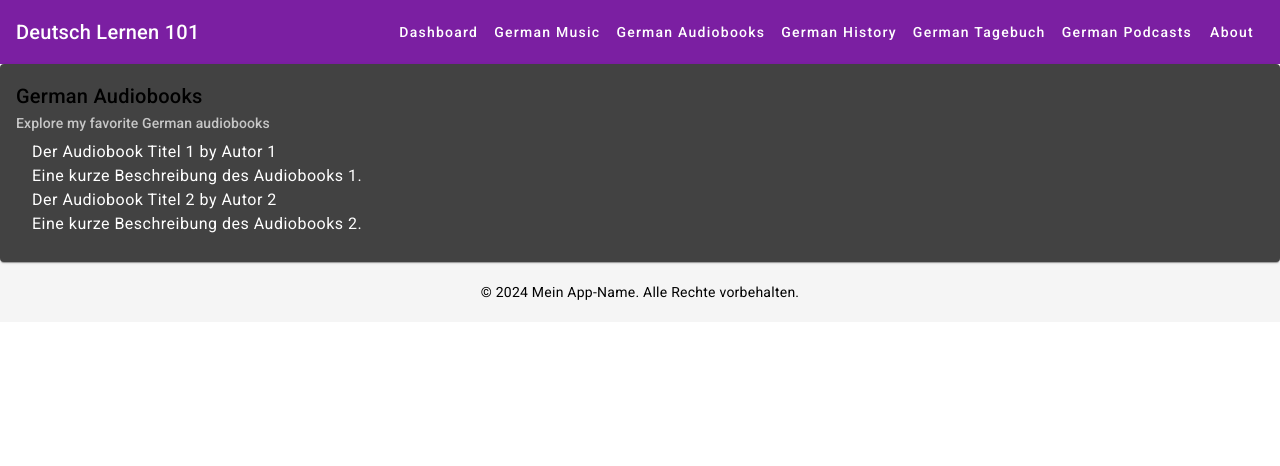
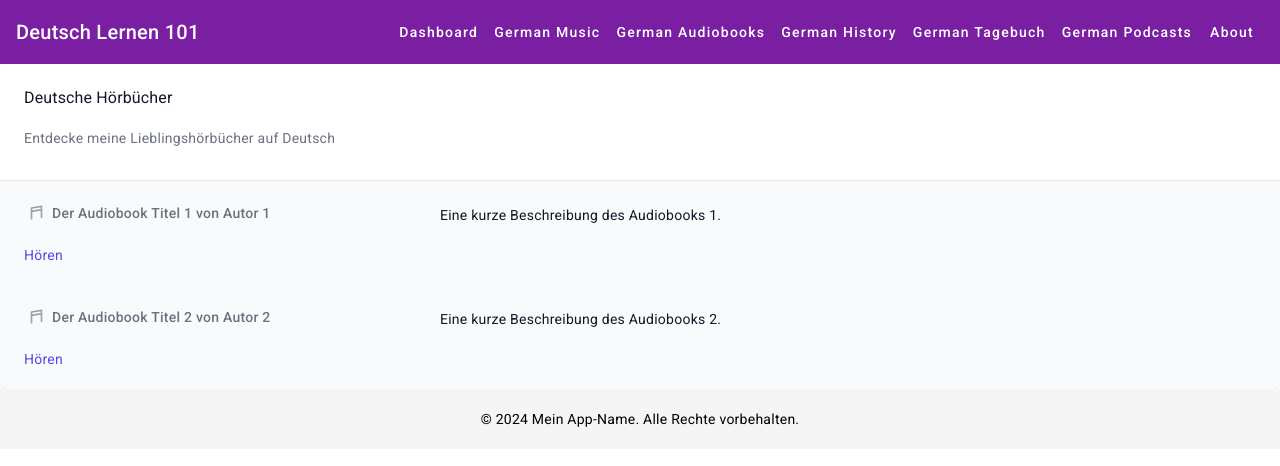
Before and after one commit to Mapacherama/deutsch-lernfortschritt-tracker, an Angular app: page /german-audiobooks in a window 1280 px wide. Shown: the top 466 px of the page. Built offline with nearby package versions, Linux system fonts and the light colour scheme.

Commit message:
Modernizing the look with the help of TailwindCSS

```diff
--- a/src/app/german-audiobooks/german-audiobooks.component.html
+++ b/src/app/german-audiobooks/german-audiobooks.component.html
@@ -1,18 +1,25 @@
+<!DOCTYPE html>
 <!-- src/app/german-audiobooks/german-audiobooks.component.html -->
 
-<mat-card>
-    <mat-card-header>
-      <mat-card-title>German Audiobooks</mat-card-title>
-      <mat-card-subtitle>Explore my favorite German audiobooks</mat-card-subtitle>
-    </mat-card-header>
-    <mat-card-content>
-      <mat-list>
-        <mat-list-item *ngFor="let audiobook of audiobooks">
-          <mat-icon matListIcon>audiotrack</mat-icon>
-          <div matLine>{{ audiobook.title }} by {{ audiobook.author }}</div>
-          <div matLine class="mat-card-subtitle">{{ audiobook.description }}</div>
-          <a mat-button href="{{ audiobook.link }}" target="_blank">Listen</a>
-        </mat-list-item>
-      </mat-list>
-    </mat-card-content>
-  </mat-card>
+<div class="bg-white shadow overflow-hidden sm:rounded-lg">
+  <div class="px-4 py-5 sm:px-6">
+    <h3 class="text-lg leading-6 font-medium text-gray-900">Deutsche Hörbücher</h3>
+    <p class="mt-1 max-w-2xl text-sm text-gray-500">Entdecke meine Lieblingshörbücher auf Deutsch</p>
+  </div>
+  <div class="border-t border-gray-200">
+    <ul>
+      <li class="bg-gray-50 px-4 py-5 sm:grid sm:grid-cols-3 sm:gap-4 sm:px-6" *ngFor="let audiobook of audiobooks">
+        <div class="text-sm font-medium text-gray-500 flex items-center">
+          <svg class="h-5 w-5 text-gray-400" xmlns="http://www.w3.org/2000/svg" fill="none" viewBox="0 0 24 24" stroke="currentColor" aria-hidden="true">
+            <path stroke-linecap="round" stroke-linejoin="round" stroke-width="2" d="M9 19V6l12-2v13M9 10l12-2" />
+          </svg>
+          <span class="ml-2">{{ audiobook.title }} von {{ audiobook.author }}</span>
+        </div>
+        <div class="mt-1 text-sm text-gray-900 sm:col-span-2">{{ audiobook.description }}</div>
+        <div class="mt-1 text-sm sm:col-span-3">
+          <a href="{{ audiobook.link }}" target="_blank" class="text-indigo-600 hover:text-indigo-900">Hören</a>
+        </div>
+      </li>
+    </ul>
+  </div>
+</div>
```
